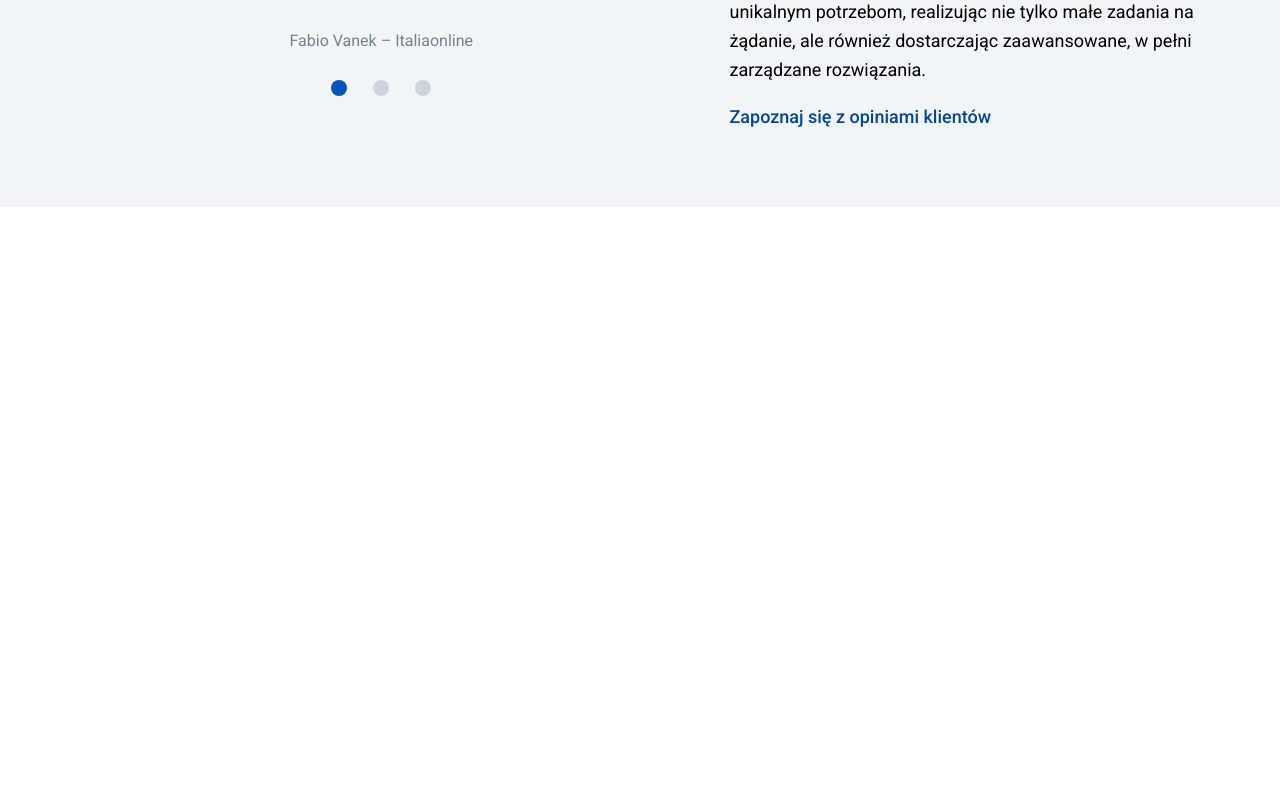
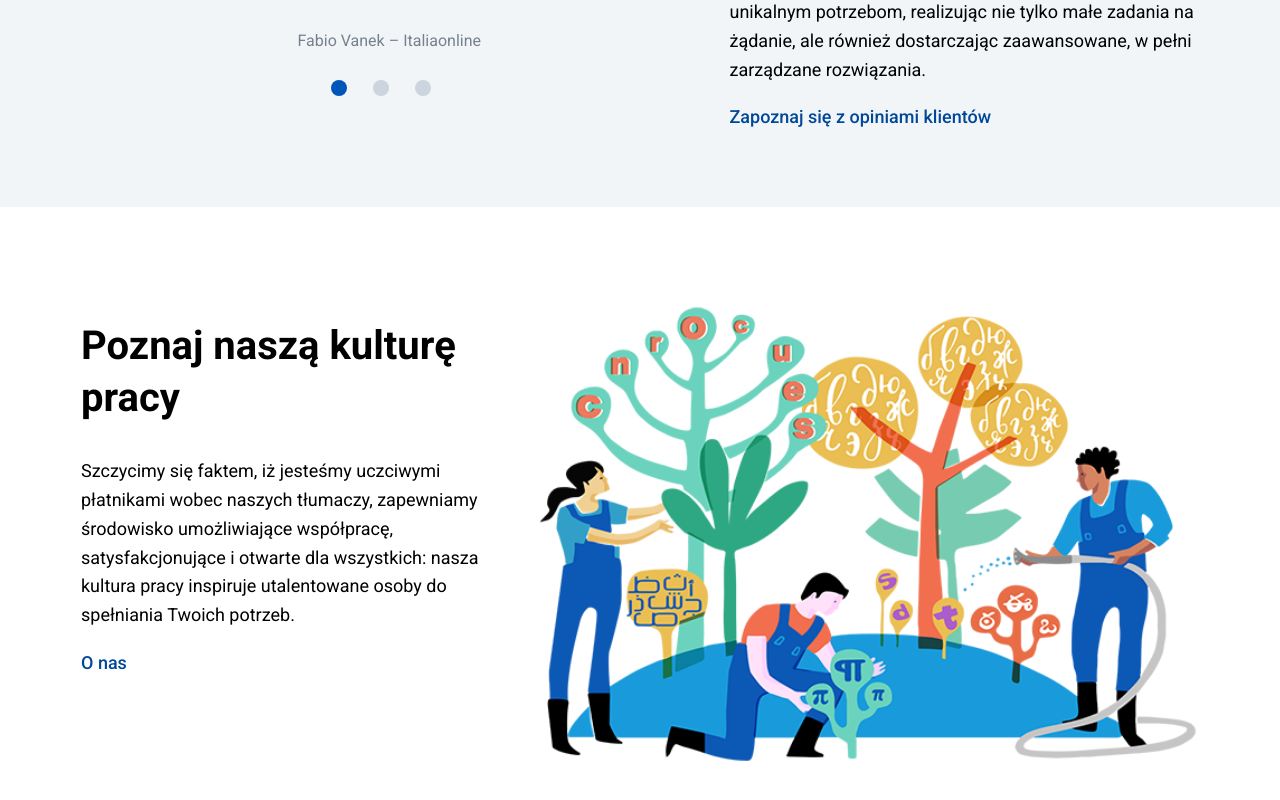
Before and after one commit to Dariuszb94/translations, a React (Create React App) app: page / in a window 1280 px wide. Shown: the part 1648-2448 px from the top of the page. Before the commit the page ends 1855 px from the top, so only its background shows below. Built offline with nearby package versions, Linux system fonts and the light colour scheme.

Commit message:
culture section

```diff
--- a/src/App.css
+++ b/src/App.css
@@ -164,6 +164,7 @@ padding:0 16px;
 display: flex;
 flex-direction: column;
 align-items: center;
+padding-left:16px;
 }
 .testimonial__img{
   border-radius: 50%;
@@ -191,7 +192,6 @@ align-items: center;
   border-radius:50%;
   height:16px;
   cursor: pointer;
-
 background-color: #ccd4de;
 }
 .testimonials__list__button--active{
@@ -211,6 +211,7 @@ background-color: #ccd4de;
     line-height: 1.6;
     font-weight: 400;
     margin-bottom: 1.2em;
+    padding-right:16px;
 }
 .overall__link{
   color: #00479a;
@@ -234,3 +235,23 @@ background-color: #ccd4de;
   flex-direction: column;
   align-items: center;
 }
+
+/* culture */
+.culture{
+  display: grid;
+  grid-template-columns: 40% 60%;
+  margin: 80px 0;
+  padding: 0 16px;
+}
+.culture .overall{
+padding-right:32px;
+}
+.culture__img{
+  width: 100%;
+}
+@media (max-width: 1200px) {
+  .culture{
+    grid-template-columns: 50% 50%;
+
+  }
+}
--- a/src/App.js
+++ b/src/App.js
@@ -4,6 +4,7 @@ import Menu from "./Components/Menu/index";
 import Banner from "./Components/Banner/index";
 import Offers from "./Components/Offers/index";
 import Testimonial from "./Components/Testimonials/index";
+import Culture from "./Components/Culture/index";
 
 function App() {
   return (
@@ -12,6 +13,7 @@ function App() {
       <Banner />
       <Offers />
       <Testimonial />
+      <Culture />
     </div>
   );
 }
--- /dev/null
+++ b/src/Components/Culture/CultureComponents/Overall/index.js
@@ -0,0 +1,18 @@
+import React from "react";
+
+const Overall = () => {
+  return (
+    <div className="overall">
+      <h2 className="overall__header">Poznaj naszą kulturę pracy</h2>
+      <p className="overall__content">
+        Szczycimy się faktem, iż jesteśmy uczciwymi płatnikami wobec naszych
+        tłumaczy, zapewniamy środowisko umożliwiające współpracę,
+        satysfakcjonujące i otwarte dla wszystkich: nasza kultura pracy
+        inspiruje utalentowane osoby do spełniania Twoich potrzeb.
+      </p>
+      <a className="overall__link">O nas</a>
+    </div>
+  );
+};
+
+export default Overall;
--- /dev/null
+++ b/src/Components/Culture/index.js
@@ -0,0 +1,13 @@
+import React from "react";
+import Overall from "./CultureComponents/Overall/index";
+import CultureImg from "../../Assets/giardiniere-translated.png";
+const Culture = () => {
+  return (
+    <section className="culture">
+      <Overall />
+      <img src={CultureImg} className="culture__img" />
+    </section>
+  );
+};
+
+export default Culture;
```
Also changed, not shown: src/Components/Testimonials copy/index.js (added, +49 -0 lines), src/Assets/giardiniere-translated.png (added).
